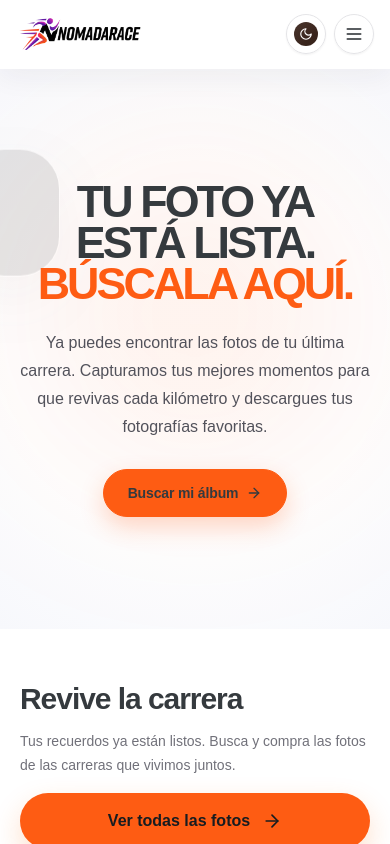
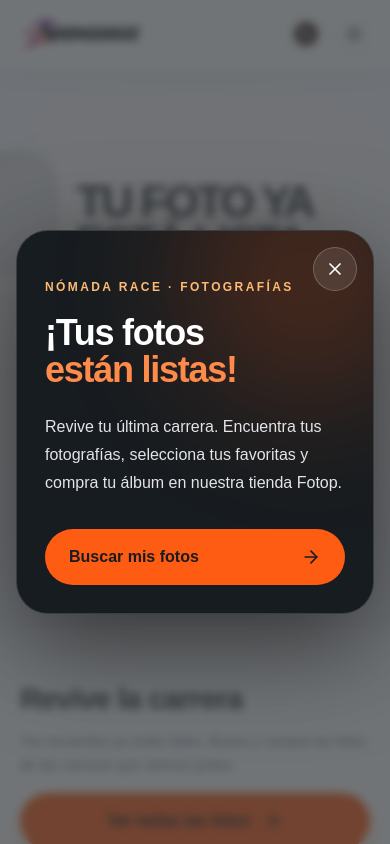
Before and after one commit to franzalbornoz1-bot/nomadarace, a Next.js app: page / in a window 390 px wide. Shown: the top 844 px of the page. Built offline with nearby package versions, Linux system fonts and the light colour scheme; grey boxes are pictures that could not be loaded.

Commit message:
Show homepage photos-ready popup linking to Fotop store

```diff
--- a/components/nomada-app.tsx
+++ b/components/nomada-app.tsx
@@ -230,31 +230,50 @@ function photoUrlForRaceName(name: string) {
 }
 
 const DOGCIAL_RUN_PHOTOS_URL = "https://nomadarace.fotop.com/events/3ra-edicion-dogcial-run-2026/e/355186";
-let dogcialPopupShownThisSession = false;
+const PHOTO_STORE_POPUP_DISMISSED = "nomada-photo-store-popup-dismissed";
 
-function DogcialPhotosPopup() {
+function PhotoStorePopup() {
   const [open, setOpen] = useState(false);
 
   useEffect(() => {
-    if (!dogcialPopupShownThisSession) {
-      dogcialPopupShownThisSession = true;
+    try {
+      if (window.sessionStorage.getItem(PHOTO_STORE_POPUP_DISMISSED) !== "1") setOpen(true);
+    } catch {
       setOpen(true);
     }
   }, []);
 
+  useEffect(() => {
+    if (!open) return;
+    const onKeyDown = (event: KeyboardEvent) => {
+      if (event.key === "Escape") dismiss();
+    };
+    window.addEventListener("keydown", onKeyDown);
+    return () => window.removeEventListener("keydown", onKeyDown);
+  }, [open]);
+
+  const dismiss = () => {
+    try {
+      window.sessionStorage.setItem(PHOTO_STORE_POPUP_DISMISSED, "1");
+    } catch {
+      // Keep the close action usable when storage is disabled.
+    }
+    setOpen(false);
+  };
+
   if (!open) return null;
 
   return (
-    <div className="fixed inset-0 z-[80] flex items-center justify-center bg-zinc-950/80 p-4 backdrop-blur-md sm:p-6" role="dialog" aria-modal="true" aria-labelledby="dogcial-popup-title" onClick={() => setOpen(false)}>
-      <div className="relative w-full max-w-xl overflow-hidden rounded-[2rem] border border-white/20 bg-zinc-950 p-8 text-white shadow-[0_30px_100px_rgba(0,0,0,.65)] sm:p-12" onClick={event => event.stopPropagation()}>
+    <div className="fixed inset-0 z-[80] flex items-center justify-center bg-zinc-950/70 p-4 backdrop-blur-sm sm:p-6" role="presentation" onMouseDown={event => { if (event.target === event.currentTarget) dismiss(); }}>
+      <div role="dialog" aria-modal="true" aria-labelledby="photo-store-popup-title" aria-describedby="photo-store-popup-description" className="relative w-full max-w-lg overflow-hidden rounded-[2rem] border border-white/15 bg-[#171c20] p-7 text-white shadow-[0_30px_100px_rgba(0,0,0,.55)] sm:p-11">
         <div className="pointer-events-none absolute -right-16 -top-20 h-64 w-64 rounded-full bg-orange-500/20 blur-3xl" />
-        <button type="button" onClick={() => setOpen(false)} className="absolute right-4 top-4 z-10 grid h-11 w-11 place-items-center rounded-full border border-white/20 bg-white/10 text-white transition hover:bg-white hover:text-zinc-950" aria-label="Cerrar aviso"><X className="h-5 w-5" /></button>
-        <div className="relative">
-          <p className="mb-5 text-sm font-bold uppercase tracking-[.2em] text-orange-400">DOGCIAL RUN · 3ª EDICIÓN</p>
-          <h2 id="dogcial-popup-title" className="text-5xl font-black leading-[.95] tracking-[-.06em] sm:text-6xl">¡Tus fotos<br /><span className="text-orange-500">están listas!</span></h2>
-          <p className="mt-6 max-w-md text-lg leading-relaxed text-zinc-200">Revive los mejores momentos de DOGCIAL RUN y encuentra tus fotos de la carrera.</p>
-          <a href={DOGCIAL_RUN_PHOTOS_URL} target="_blank" rel="noopener noreferrer" onClick={() => trackAction("photo_purchase_click", { placement: "popup", event: "dogcial_run_3" })} className="mt-8 block">
-            <Button className="h-14 w-full justify-between gap-3 px-6 text-base">Ver mis fotos <ArrowRight className="h-5 w-5" /></Button>
+        <button type="button" onClick={dismiss} className="absolute right-4 top-4 z-10 grid h-11 w-11 place-items-center rounded-full border border-white/20 bg-white/10 text-white transition hover:bg-white hover:text-zinc-950 focus-visible:outline focus-visible:outline-2 focus-visible:outline-offset-2 focus-visible:outline-orange-400" aria-label="Cerrar aviso"><X className="h-5 w-5" /></button>
+        <div className="relative pt-5">
+          <p className="mb-5 text-xs font-black uppercase tracking-[.2em] text-orange-300">NÓMADA RACE · FOTOGRAFÍAS</p>
+          <h2 id="photo-store-popup-title" className="text-4xl font-black leading-[1.02] tracking-[-.055em] sm:text-5xl">¡Tus fotos <span className="text-[#ff8b4b]">están listas!</span></h2>
+          <p id="photo-store-popup-description" className="mt-6 max-w-md text-base leading-7 text-zinc-200 sm:text-lg">Revive tu última carrera. Encuentra tus fotografías, selecciona tus favoritas y compra tu álbum en nuestra tienda Fotop.</p>
+          <a href={PHOTO_STORE_URL} target="_blank" rel="noopener noreferrer" onClick={() => { trackAction("photo_search_click", { placement: "home_popup", destination: "photo_store" }); dismiss(); }} className="mt-8 flex min-h-14 w-full items-center justify-between gap-3 rounded-2xl bg-orange-500 px-6 py-4 text-base font-black text-[#171c20] transition hover:bg-orange-400 focus-visible:outline focus-visible:outline-2 focus-visible:outline-offset-2 focus-visible:outline-orange-400">
+            Buscar mis fotos <ArrowRight className="h-5 w-5" />
           </a>
         </div>
       </div>
@@ -318,7 +337,7 @@ function HomePage() {
       <section className="mx-auto max-w-4xl px-5 py-20"><div className="rounded-[2rem] bg-orange-500 px-7 py-12 text-white sm:px-12"><p className="text-xs font-black uppercase tracking-[.2em] text-orange-100">¿Dudas antes de correr?</p><div className="mt-4 grid gap-8 sm:grid-cols-[1fr_auto] sm:items-end"><div><h2 className="text-3xl font-black tracking-[-.06em] sm:text-4xl">Todo lo que necesitas saber, sin perder el ritmo.</h2><p className="mt-4 max-w-xl text-orange-50">Resolvemos las preguntas más frecuentes sobre fotos, preventas y tus recuerdos de carrera.</p></div><Link href="/preguntas-frecuentes"><Button variant="dark" className="shrink-0">Ir a ayuda <ArrowRight className="ml-2 h-4 w-4" /></Button></Link></div></div></section>
       <section className="relative isolate overflow-hidden bg-zinc-950 text-white"><img src={HOME_GALLERY_IMAGES[4]} alt="Comunidad de corredores compartiendo la energía de una carrera" loading="lazy" decoding="async" draggable={false} onContextMenu={event => event.preventDefault()} className="pointer-events-none absolute inset-0 h-full w-full select-none scale-105 object-cover blur-[3px]" /><div className="absolute inset-0 bg-gradient-to-r from-zinc-950/90 via-zinc-950/70 to-orange-950/45" /><div className="relative mx-auto flex min-h-[25rem] max-w-5xl flex-col items-center justify-center px-5 py-20 text-center sm:min-h-[30rem]"><p className="text-xs font-black uppercase tracking-[.22em] text-lime-300">COMUNIDAD NÓMADA RACE</p><h2 className="mt-5 max-w-4xl text-4xl font-black leading-[.95] tracking-[-.07em] sm:text-6xl">Más de mil personas ya son parte de la comunidad.</h2><p className="mt-6 max-w-2xl text-lg leading-8 text-zinc-100 sm:text-xl">Te damos la bienvenida a Nómada Race.</p><a href="https://www.instagram.com/nomadarace.cl/" target="_blank" rel="noreferrer" className="mt-8 inline-flex"><Button className="min-h-14 px-8 text-base sm:text-lg">Súmate tú también <Instagram className="ml-3 h-5 w-5" /></Button></a></div></section>
   </main>
-  </PublicShell></>;
+  </PublicShell><PhotoStorePopup /></>;
 }
 
 function RaceDateBadge({ day, weekday, spotlight = false, compact = false }: { day: number; weekday: string; spotlight?: boolean; compact?: boolean }) { return <span className={cn("flex shrink-0 flex-col items-center justify-center rounded-2xl text-center leading-none", compact ? "h-10 w-10 rounded-xl sm:h-14 sm:w-14 sm:rounded-2xl" : "h-14 w-14", spotlight ? "spotlight-inverse border border-white bg-white" : "bg-zinc-950 text-white")}><b className={cn("leading-none", compact ? "text-sm sm:text-xl" : "text-xl")}>{String(day).padStart(2, "0")}</b><small className={cn("mt-1 text-[9px] font-bold uppercase tracking-wide", compact && "text-[8px] sm:text-[9px]", spotlight ? "text-[#252a2e]" : "text-zinc-400")}>{weekday.slice(0, 3)}</small></span>; }
```
